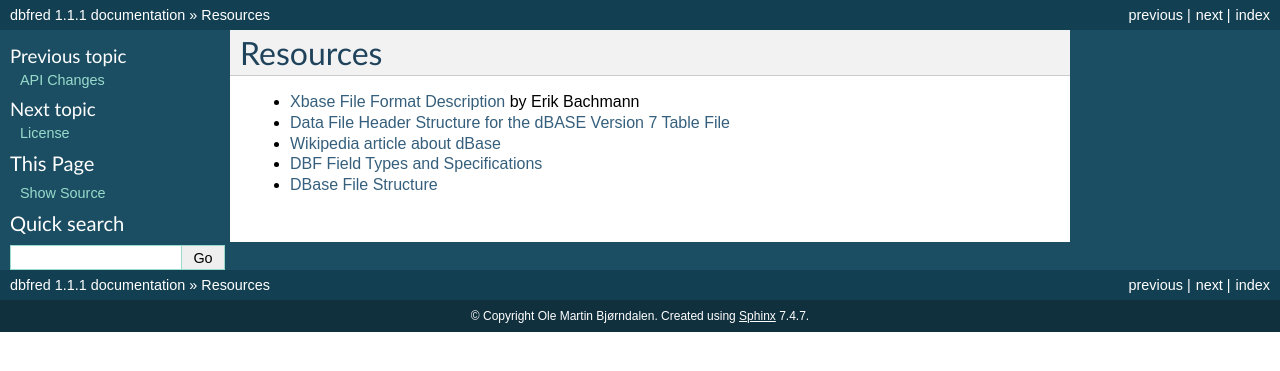
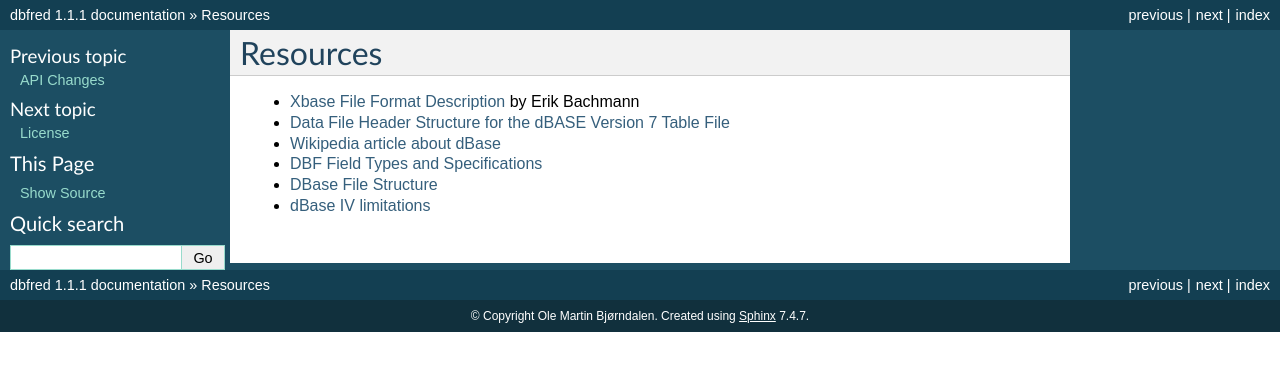
Before and after one commit to olemb/dbfread, a Sphinx documentation site: the page built from docs/resources.rst, in a window 1280 px wide. Shown: the top 371 px of the page. Built offline with Sphinx 7.4.7, drawn with Linux system fonts in a browser that asks for light colours.

Commit message:
Added link to resources.

```diff
--- a/docs/resources.rst
+++ b/docs/resources.rst
@@ -14,3 +14,6 @@ Resources
 
 * `DBase File Structure
   <http://ulisse.elettra.trieste.it/services/doc/dbase/DBFstruct.htm>`_
+
+* `dBase IV limitations
+  <http://www.johnbrown.com.au/approach/webfaq04040210.html>`_
```
